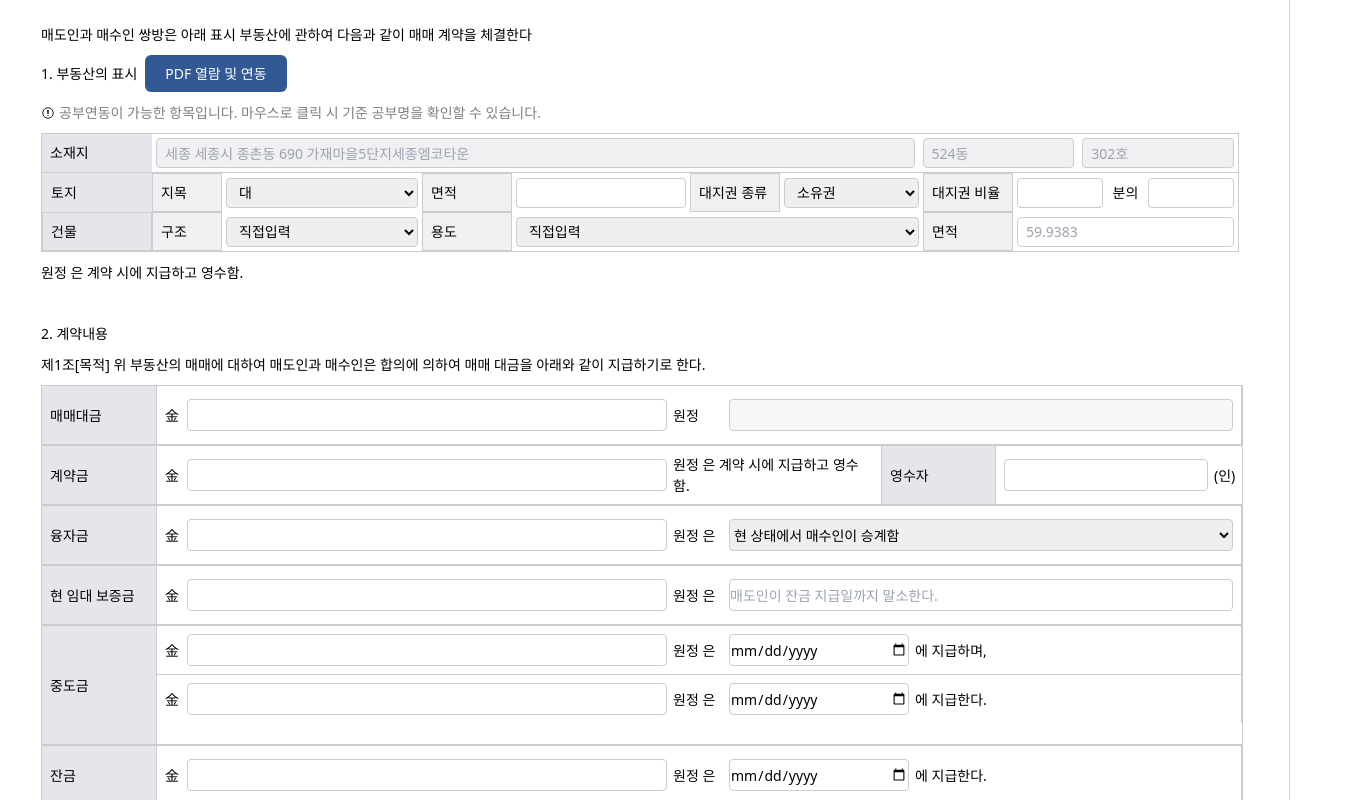
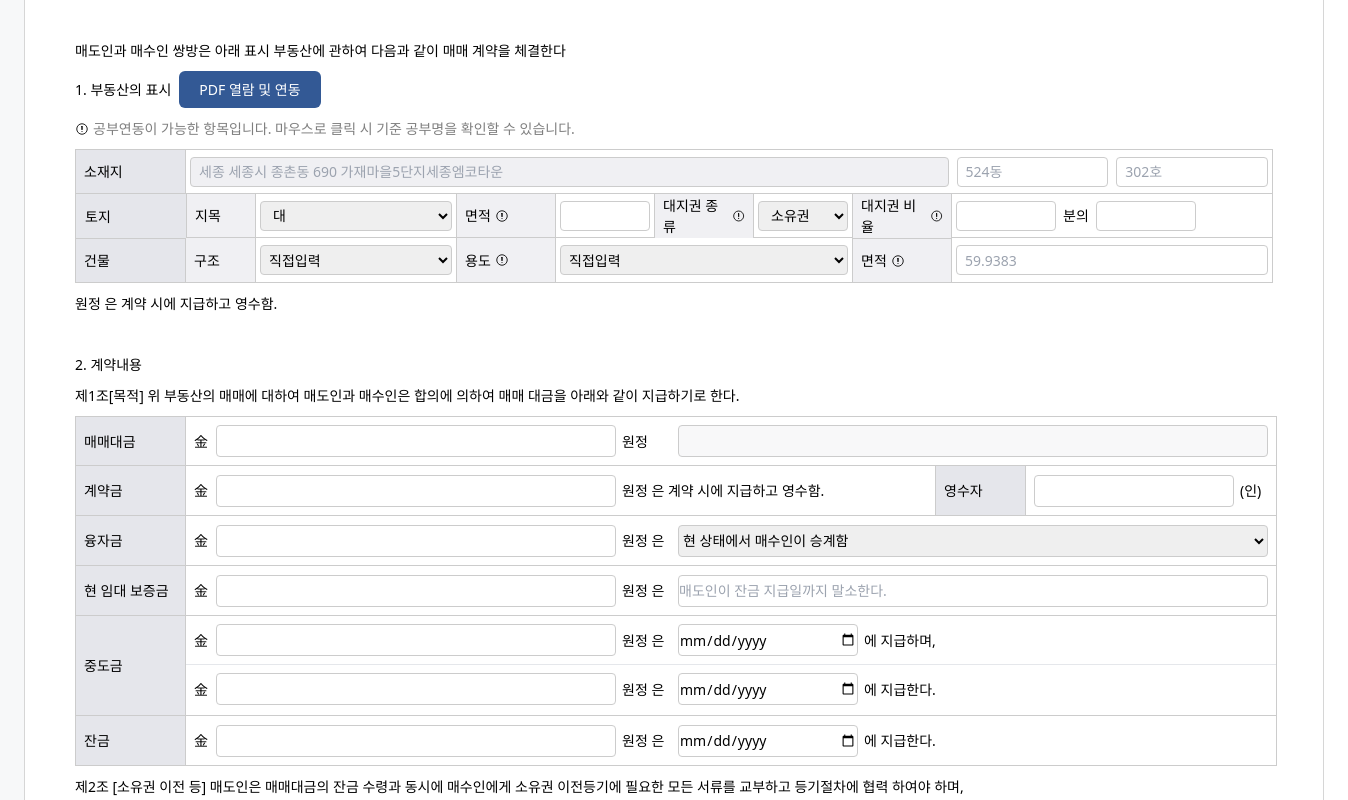
Before and after one commit to JobNest-useTeamWork/jobnest-frontend, a React (Vite) app: page /contract/create in a window 1280 px wide. Shown: the part 460-1260 px from the top of the page, 1348 px wide, since content can reach past the window. Built offline with nearby package versions, Linux system fonts and the light colour scheme.

Commit message:
[design] 계약서 디자인 수정

```diff
--- a/src/components/document/realestate/FirstTable.tsx
+++ b/src/components/document/realestate/FirstTable.tsx
@@ -1,93 +1,85 @@
+import { IoAlertCircleOutline } from "react-icons/io5";
 const FirstTable = () => {
   return (
-    <section className="grid grid-rows-[1fr_1fr_1fr] grid-cols-[110px_70px_200px_90px_auto_90px_auto_90px_auto] items-center border border-line-color">
+    <section className="grid grid-rows-[44px_44px_44px] grid-cols-[110px_70px_200px_100px_auto_100px_auto_100px_auto] border border-line-color">
       {/* <!-- 소재지 --> */}
-      <div className="bg-[#E5E6EB] p-2 h-full border-b border-[#CCC]">
+      <div className="bg-[#E5E6EB] p-2 h-full border-r border-b border-[#CCC] flex items-center">
         소재지
       </div>
       <div className="grid grid-cols-[5fr_1fr_1fr] col-span-8 gap-2 px-1 h-full items-center border-b border-[#CCC]">
         <input
           type="text"
           placeholder="세종 세종시 종촌동 690 가재마을5단지세종엠코타운"
-          className="w-full border border-[#CCC] p-2 rounded h-[30px] bg-[#F0F0F3]"
+          className="contract-input bg-[#F0F0F3]"
         />
-        <input
-          type="text"
-          placeholder="524동"
-          className="w-full border border-[#CCC] p-2 rounded h-[30px] bg-[#F0F0F3]"
-        />
-        <input
-          type="text"
-          placeholder="302호"
-          className="w-full border border-[#CCC] p-2 rounded h-[30px] bg-[#F0F0F3]"
-        />
+        <input type="text" placeholder="524동" className="contract-input" />
+        <input type="text" placeholder="302호" className="contract-input" />
       </div>
       {/* <!-- 토지 --> */}
-      <div className="items-center bg-[#E5E6EB] p-2 border">토지</div>
-      <div className="items-center bg-[#F0F0F3] p-2 border border-line-color">
+      <div className="flex items-center bg-[#E5E6EB] p-2 border">토지</div>
+      <div className="flex items-center bg-[#F0F0F3] p-2 border-x border-b border-line-color">
         지목
       </div>
-      <div className="p-1">
+      <div className="p-1 h-[44px] flex items-center border-b border-line-color">
         <select className="w-full border border-[#CCC] rounded h-[30px] px-2">
           <option value="대">대</option>
         </select>
       </div>
-      <div className="items-center bg-[#F0F0F3] p-2 border border-line-color">
-        면적
+      <div className="flex items-center bg-[#F0F0F3] p-2 border-x border-b border-line-color">
+        <span className="mr-1">면적</span>
+        <IoAlertCircleOutline />
       </div>
-      <div className="p-1">
+      <div className="p-1 h-[44px] flex items-center border-b border-line-color">
         <input
           type="text"
           placeholder=""
           className="w-full border border-[#CCC] rounded h-[30px] px-2"
         />
       </div>
-      <div className="flex items-center bg-[#F0F0F3] p-2 border border-line-color">
-        대지권 종류
+      <div className="flex items-center bg-[#F0F0F3] p-2 border-x border-line-color">
+        <span className="mr-1">대지권 종류</span>
+        <IoAlertCircleOutline />
       </div>
-      <div className="p-1">
+      <div className="p-1 h-[44px] flex items-center border-b border-line-color">
         <select className="w-full border border-[#CCC] rounded h-[30px] px-2">
           <option value="소유권">소유권</option>
         </select>
       </div>
-      <div className="flex items-center bg-[#F0F0F3] p-2 border border-line-color">
-        대지권 비율
+      <div className="flex items-center bg-[#F0F0F3] p-2 border-x border-line-color">
+        <span className="mr-1">대지권 비율</span>
+        <IoAlertCircleOutline />
       </div>
-      <div className="grid grid-cols-[3fr_1fr_3fr] gap-2 items-center p-1">
-        <input
-          type="text"
-          className="w-full border border-[#CCC] rounded h-[30px] px-2"
-        />
+      <div className="p-1 h-[44px] grid grid-cols-[100px_40px_100px] items-center border-b border-line-color">
+        <input type="text" className="contract-input" />
         <span className="text-center">분의</span>
-        <input
-          type="text"
-          className="w-full border border-[#CCC] rounded h-[30px] px-2"
-        />
+        <input type="text" className="contract-input" />
       </div>
       {/* <!-- 건물 --> */}
-      <div className="items-center bg-[#E5E6EB] p-2 border border-line-color">
+      <div className="items-center bg-[#E5E6EB] p-2 border-t border-r border-line-color flex items-center">
         건물
       </div>
-      <div className=" flex items-center bg-[#F0F0F3] p-2 border border-line-color">
+      <div className="items-center bg-[#F0F0F3] p-2 border-r border-line-color flex items-center">
         구조
       </div>
-      <div className="p-1">
-        <select className="w-full border border-[#CCC] rounded h-[30px] px-2">
+      <div className="p-1 flex items-center">
+        <select className="contract-input p-1">
           <option value="직접입력">직접입력</option>
         </select>
       </div>
-      <div className="flex items-center bg-[#F0F0F3] p-2 border border-line-color">
-        용도
+      <div className="items-center bg-[#F0F0F3] p-2 border-x border-line-color flex items-center">
+        <span className="mr-1">용도</span>
+        <IoAlertCircleOutline />
       </div>
-      <div className="col-span-3 p-1">
-        <select className="w-full border border-[#CCC] rounded h-[30px] px-2">
+      <div className="col-span-3 p-1 flex items-center">
+        <select className="contract-input p-1">
           <option value="직접입력">직접입력</option>
         </select>
       </div>
-      <div className=" flex items-center bg-[#F0F0F3] p-2 border border-line-color">
-        면적
+      <div className=" flex items-center bg-[#F0F0F3] p-2 border-x border-t border-line-color">
+        <span className="mr-1">면적</span>
+        <IoAlertCircleOutline />
       </div>
-      <div className="p-1">
+      <div className="p-1 flex items-center">
         <input
           type="text"
           placeholder="59.9383"
--- a/src/components/document/realestate/LastSign.tsx
+++ b/src/components/document/realestate/LastSign.tsx
@@ -1,7 +1,7 @@
 const LastSign = () => {
   return (
     <section>
-      <button className="contract-input center-place w-[130px] mb-2 ml-auto">
+      <button className="contract-input center-place w-[140px] px-2 mb-2 ml-auto print-hidden">
         +매도인 정보 추가
       </button>
       <div className="grid grid-rows-[44px_44px] grid-cols-[190px_190px_180px_90px_140px_90px_140px_auto] border border-line-color items-center">
--- a/src/components/document/realestate/RealEstateSales.tsx
+++ b/src/components/document/realestate/RealEstateSales.tsx
@@ -50,7 +50,7 @@ const RealEstateSales = () => {
   return (
     <div className="flex flex-col gap-[40px] h-lvh">
       {/* Title */}
-      <h1 className="text-[40px] text-center font-medium border border-[#CCCCCC] rounded-[6px]">
+      <h1 className="center-place text-[40px] p-2 font-medium border border-[#CCCCCC] rounded-[6px] leading-[60px]">
         부동산({`${data?.contract_type}`}) {`${data?.transition_type}`} 계약서
       </h1>
       {/* 1. 부동산의 표시 */}
--- a/src/components/document/realestate/SecondTable.tsx
+++ b/src/components/document/realestate/SecondTable.tsx
@@ -2,11 +2,11 @@ const SecondTable = () => {
   return (
     <section className="grid grid-rows-[repeat(4,_1fr)_2fr_1fr]">
       {/* 매매대금 */}
-      <div className="grid grid-cols-[115px_auto] border border-line-color">
+      <div className="grid grid-cols-[110px_auto] border border-line-color">
         <div className="border-r border-line-color bg-[#E5E6EB] p-2 flex items-center">
           매매대금
         </div>
-        <div className="grid grid-cols-[16px_480px_50px_auto] gap-[6px] items-center p-2 border-r border-line-color">
+        <div className="grid grid-cols-[16px_400px_50px_auto] gap-[6px] items-center p-2">
           <span>金</span>
           <input
             type="text"
@@ -20,11 +20,11 @@ const SecondTable = () => {
         </div>
       </div>
       {/* 계약금 */}
-      <div className="grid grid-cols-[115px_3fr_114px_1fr] border border-line-color">
+      <div className="grid grid-cols-[110px_750px_90px_250px] border-x border-b border-line-color">
         <div className="border-r border-line-color bg-[#E5E6EB] p-2 flex items-center">
           계약금
         </div>
-        <div className="grid grid-cols-[16px_480px_200px] gap-[6px] items-center p-2 border-r border-line-color">
+        <div className="grid grid-cols-[16px_400px_220px] gap-[6px] items-center p-2 border-r border-line-color">
           <span>金</span>
           <input
             type="text"
@@ -35,7 +35,7 @@ const SecondTable = () => {
         <div className="border-r border-line-color bg-[#E5E6EB] p-2 flex items-center">
           영수자
         </div>
-        <div className="grid grid-cols-[auto_20px] items-center p-2 gap-[6px]">
+        <div className="grid grid-cols-[200px_20px] items-center p-2 gap-[6px]">
           <input
             type="text"
             className="border border-line-color rounded-[4px] h-[32px]"
@@ -44,11 +44,11 @@ const SecondTable = () => {
         </div>
       </div>
       {/* 융자금 */}
-      <div className="grid grid-cols-[115px_auto] border border-line-color">
+      <div className="grid grid-cols-[110px_auto] border-x border-b border-line-color">
         <div className="border-r border-line-color bg-[#E5E6EB] p-2 flex items-center">
           융자금
         </div>
-        <div className="grid grid-cols-[16px_480px_50px_auto] gap-[6px] items-center p-2 border-r border-line-color">
+        <div className="grid grid-cols-[16px_400px_50px_auto] gap-[6px] items-center p-2">
           <span>金</span>
           <input
             type="text"
@@ -61,11 +61,11 @@ const SecondTable = () => {
         </div>
       </div>
       {/* 현 임대 보증금 */}
-      <div className="grid grid-cols-[115px_auto] border border-line-color">
+      <div className="grid grid-cols-[110px_auto] border-x border-b border-line-color">
         <div className="border-r border-line-color bg-[#E5E6EB] p-2 flex items-center">
           현 임대 보증금
         </div>
-        <div className="grid grid-cols-[16px_480px_50px_auto] gap-[6px] items-center p-2 border-r border-line-color">
+        <div className="grid grid-cols-[16px_400px_50px_auto] gap-[6px] items-center p-2">
           <span>金</span>
           <input
             type="text"
@@ -80,12 +80,12 @@ const SecondTable = () => {
         </div>
       </div>
       {/* 중도금 */}
-      <div className="grid grid-cols-[115px_auto] border border-line-color rows-span-2">
+      <div className="grid grid-cols-[110px_auto] border-x border-b border-line-color rows-span-2">
         <div className="border-r border-line-color bg-[#E5E6EB] p-2 flex items-center">
           중도금
         </div>
         <div>
-          <div className="grid grid-cols-[16px_480px_50px_180px_auto] gap-[6px] gap-[6px] items-center p-2 border-b border-r border-line-color">
+          <div className="grid grid-cols-[16px_400px_50px_180px_auto] gap-[6px] gap-[6px] items-center p-2 border-b">
             <span>金</span>
             <input
               type="text"
@@ -99,7 +99,7 @@ const SecondTable = () => {
             <span>에 지급하며,</span>
           </div>
 
-          <div className="grid grid-cols-[16px_480px_50px_180px_auto] gap-[6px] gap-[6px] items-center p-2 border-r border-line-color">
+          <div className="grid grid-cols-[16px_400px_50px_180px_auto] gap-[6px] gap-[6px] items-center p-2">
             <span>金</span>
             <input
               type="text"
@@ -115,11 +115,11 @@ const SecondTable = () => {
         </div>
       </div>
       {/* 잔금 */}
-      <div className="grid grid-cols-[115px_auto] border border-line-color">
+      <div className="grid grid-cols-[110px_auto] border-x border-b border-line-color">
         <div className="border-r border-line-color bg-[#E5E6EB] p-2 flex items-center">
           잔금
         </div>
-        <div className="grid grid-cols-[16px_480px_50px_180px_auto] gap-[6px] items-center p-2 border-r border-line-color">
+        <div className="grid grid-cols-[16px_400px_50px_180px_auto] gap-[6px] items-center p-2">
           <span>金</span>
           <input
             type="text"
--- a/src/components/document/receipt/Receipt.tsx
+++ b/src/components/document/receipt/Receipt.tsx
@@ -1,6 +1,6 @@
 const Receipt = () => {
   return (
-    <div>
+    <div className="h-full">
       {/* Title */}
       <h1 className="text-[40px] text-center font-medium border border-[#CCCCCC] rounded-[6px] mb-[40px]">
         영수증
--- a/src/pages/CreateContract.tsx
+++ b/src/pages/CreateContract.tsx
@@ -27,12 +27,6 @@ const CreateContract = () => {
     const element = printRef.current;
     if (!element) return;
 
-    // 포함시키지 않을 요소를 숨김
-    const excludedElements = document.querySelectorAll(".print-hidden");
-    excludedElements.forEach((el) => {
-      (el as HTMLElement).style.display = "none";
-    });
-
     const canvas = await html2canvas(element, {
       scale: 2, // 해상도를 높이기 위해 스케일링 (옵션)
     });
@@ -46,11 +40,6 @@ const CreateContract = () => {
 
     pdf.addImage(data, "PNG", 0, 0, pdfWidth, pdfImageHeight);
     pdf.save("document.pdf");
-
-    // 숨겼던 요소를 다시 보이게 설정
-    excludedElements.forEach((el) => {
-      (el as HTMLElement).style.display = "";
-    });
   };
 
   // 인쇄 핸들러
@@ -70,7 +59,7 @@ const CreateContract = () => {
   };
 
   return (
-    <div className="bg-[#F7F8F9] w-full flex justify-center min-h-[1800px]">
+    <div className="bg-[#F7F8F9] w-full flex justify-center]">
       <div className="p-[24px] flex flex-col gap-[24px] w-[1400px]">
         <div className="flex items-center gap-[8px] text-[20px] font-semibold px-[24px]">
           <img src={writingIcon} alt="계약서 작성 아이콘" />
@@ -107,16 +96,16 @@ const CreateContract = () => {
         </div>
         <section
           ref={printRef}
-          className="w-[1300px] min-h-[1800px] mx-auto bg-white p-[50px] w-[1200px] flex flex-col gap-[40px] text-[14px] rounded-[10px] border border-[#CCCCCC] border-opacity-80"
+          className="print-container w-[1300px] h-[1800px] mx-auto bg-white p-[50px] w-[1200px] flex flex-col gap-[40px] text-[14px] rounded-[10px] border border-[#CCCCCC] border-opacity-80"
         >
           {/* 머리말 */}
-          <div className="flex justify-between items-center border-b border-[#CCCCCC] pb-[14px]">
+          <div className="print-hidden flex justify-between items-center border-b border-[#CCCCCC] pb-[14px]">
             <div>
               {selectedButton === "contract" &&
                 `${data?.juso} |
           계약서 종류 : ${data?.contract_type} | 거래유형 : ${data?.transition_type}`}
             </div>
-            <div className="flex gap-2 print-hidden">
+            <div className="flex gap-2">
               <button
                 onClick={handlePrint}
                 className="border border-[#D9D9D9] rounded-[6px] w-[100px] h-[40px] text-[#335995] text-[14px]"
```
Also changed, not shown: src/components/document/realestate/LastSign copy.tsx (deleted, +0 -45 lines), src/css/tailwind.css (+8 -4 lines).
